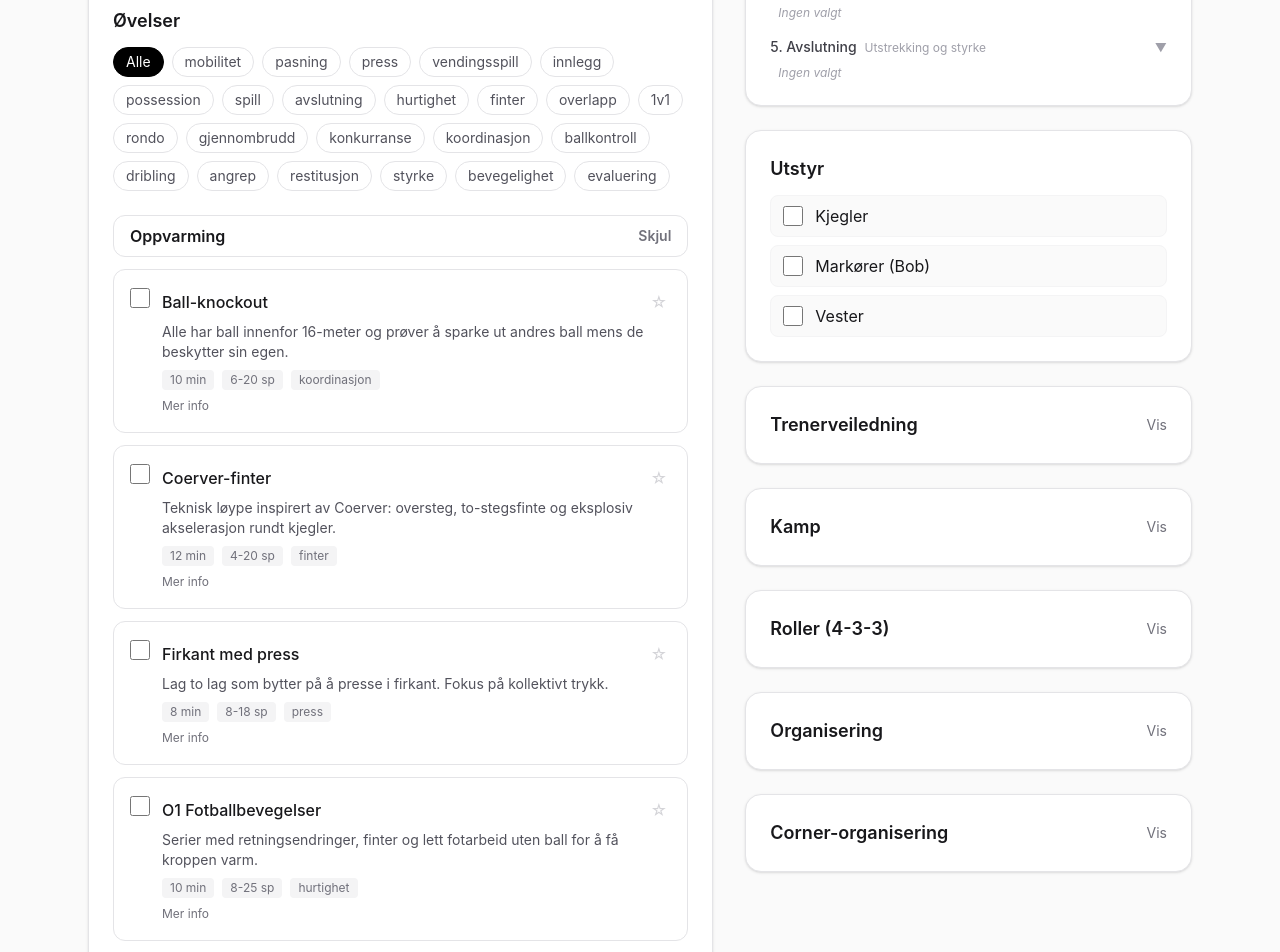
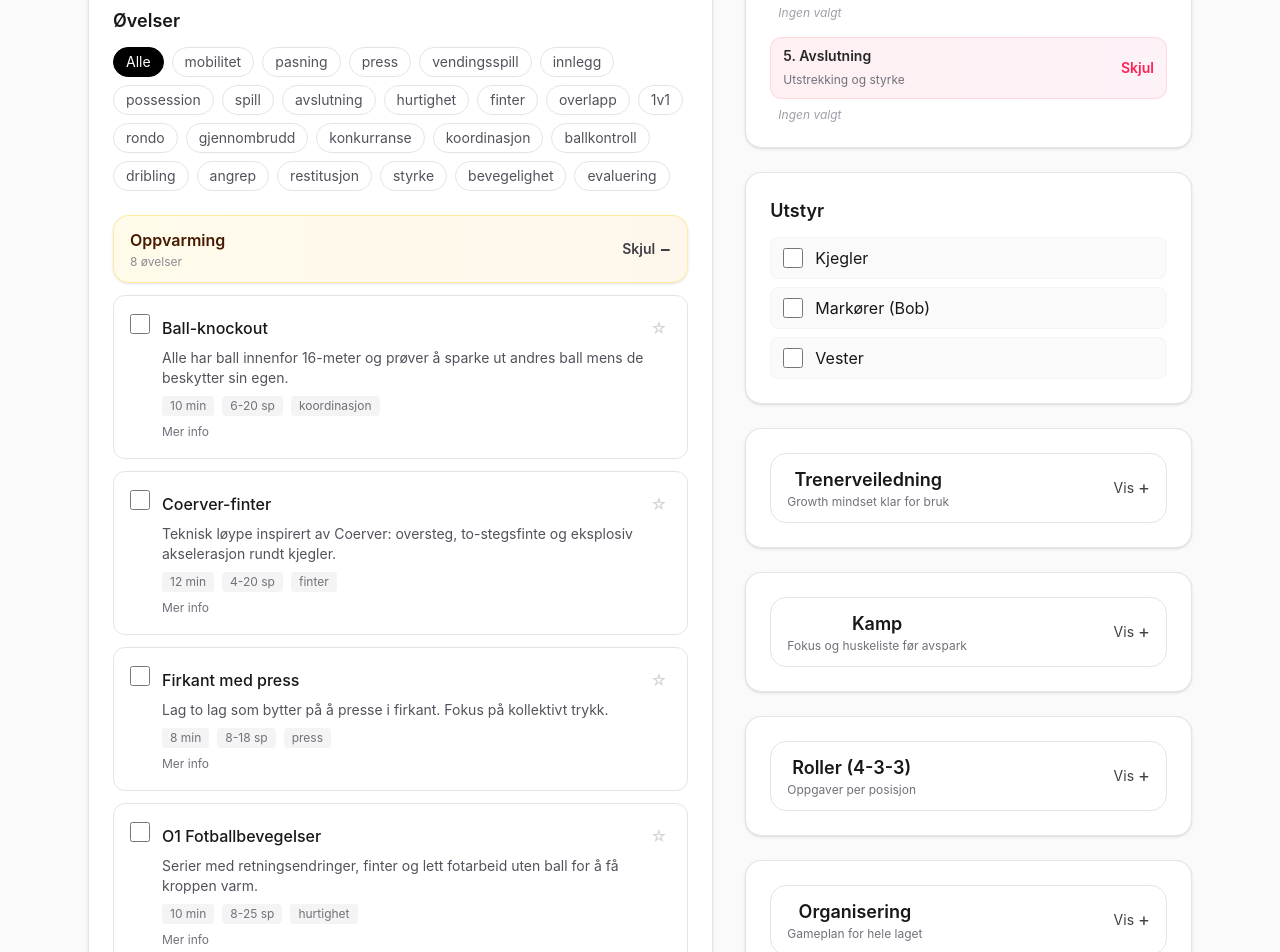
Before and after one commit to toro68/treninger, a Next.js app: page / in a window 1280 px wide. Shown: the part 340-1292 px from the top of the page. Built offline with nearby package versions, Linux system fonts and the light colour scheme.

Commit message:
Fikser TypeScript type for ExerciseCategory

```diff
--- a/src/components/CoachingTips.tsx
+++ b/src/components/CoachingTips.tsx
@@ -102,23 +102,24 @@ const tips: Tip[] = [
 ];
 
 export const CoachingTips = () => {
-  const [checked, setChecked] = useState<Set<string>>(new Set());
-  const [hydrated, setHydrated] = useState(false);
+  const [checked, setChecked] = useState<Set<string>>(() => {
+    if (typeof window === "undefined") {
+      return new Set();
+    }
+    const stored = window.localStorage.getItem("coaching-tips-checked");
+    return stored ? new Set(JSON.parse(stored)) : new Set();
+  });
   const [isOpen, setIsOpen] = useState(false);
 
   useEffect(() => {
-    const stored = localStorage.getItem("coaching-tips-checked");
-    if (stored) {
-      setChecked(new Set(JSON.parse(stored)));
+    if (typeof window === "undefined") {
+      return;
     }
-    setHydrated(true);
-  }, []);
-
-  useEffect(() => {
-    if (hydrated) {
-      localStorage.setItem("coaching-tips-checked", JSON.stringify([...checked]));
-    }
-  }, [checked, hydrated]);
+    window.localStorage.setItem(
+      "coaching-tips-checked",
+      JSON.stringify([...checked])
+    );
+  }, [checked]);
 
   const toggleChecked = (id: string) => {
     const next = new Set(checked);
@@ -132,19 +133,26 @@ export const CoachingTips = () => {
 
   const categories = [...new Set(tips.map((t) => t.category))];
 
-  if (!hydrated) {
-    return null;
-  }
-
   return (
     <section className="rounded-2xl border border-zinc-200 bg-white p-4 sm:p-6 shadow-sm">
       <button
         type="button"
         onClick={() => setIsOpen(!isOpen)}
-        className="flex w-full items-center justify-between"
+        aria-expanded={isOpen}
+        className={`flex w-full items-center justify-between rounded-2xl border px-4 py-3 transition focus-visible:outline focus-visible:outline-2 focus-visible:outline-offset-2 focus-visible:outline-black ${
+          isOpen
+            ? "border-emerald-200/70 bg-gradient-to-r from-emerald-50 to-lime-50"
+            : "border-zinc-200 bg-white"
+        }`}
       >
-        <h2 className="text-lg font-semibold text-zinc-900">Trenerveiledning</h2>
-        <span className="text-sm text-zinc-500">{isOpen ? "Skjul" : "Vis"}</span>
+        <div>
+          <h2 className="text-lg font-semibold text-zinc-900">Trenerveiledning</h2>
+          <p className="text-xs text-zinc-500">Growth mindset klar for bruk</p>
+        </div>
+        <span className="flex items-center gap-1 text-sm text-zinc-700">
+          {isOpen ? "Skjul" : "Vis"}
+          <span className="text-lg leading-none">{isOpen ? "−" : "+"}</span>
+        </span>
       </button>
 
       {isOpen && (
--- a/src/components/CornerOrganization.tsx
+++ b/src/components/CornerOrganization.tsx
@@ -10,10 +10,21 @@ export const CornerOrganization = () => {
       <button
         type="button"
         onClick={() => setIsOpen(!isOpen)}
-        className="flex w-full items-center justify-between"
+        aria-expanded={isOpen}
+        className={`flex w-full items-center justify-between rounded-2xl border px-4 py-3 transition focus-visible:outline focus-visible:outline-2 focus-visible:outline-offset-2 focus-visible:outline-black ${
+          isOpen
+            ? "border-orange-200/70 bg-gradient-to-r from-orange-50 to-amber-50"
+            : "border-zinc-200 bg-white"
+        }`}
       >
-        <h2 className="text-lg font-semibold text-zinc-900">Corner-organisering</h2>
-        <span className="text-sm text-zinc-500">{isOpen ? "Skjul" : "Vis"}</span>
+        <div>
+          <h2 className="text-lg font-semibold text-zinc-900">Corner-organisering</h2>
+          <p className="text-xs text-zinc-500">Keeperens script for dødballer</p>
+        </div>
+        <span className="flex items-center gap-1 text-sm text-zinc-700">
+          {isOpen ? "Skjul" : "Vis"}
+          <span className="text-lg leading-none">{isOpen ? "−" : "+"}</span>
+        </span>
       </button>
 
       {isOpen && (
@@ -41,7 +52,7 @@ export const CornerOrganization = () => {
                   Pek ut en tøff hodespiller til å stå på hjørnet av 5-meteren nærmest cornerflagget.
                 </p>
                 <p className="text-xs text-zinc-600 italic">
-                  Beskjed: "Stå på hjørnet! Du skal stange unna alt som kommer i din sone!"
+                  Beskjed: &quot;Stå på hjørnet! Du skal stange unna alt som kommer i din sone!&quot;
                 </p>
               </div>
 
@@ -54,7 +65,7 @@ export const CornerOrganization = () => {
                   Plasser midtstopperne pluss én sterk spiller til på linje langs 5-meteren (parallelt med mållinjen).
                 </p>
                 <p className="text-xs text-zinc-600 italic">
-                  Beskjed: "Dere tre er frie! Dere skal ikke markere, men angripe ballen og heade den langt vekk."
+                  Beskjed: &quot;Dere tre er frie! Dere skal ikke markere, men angripe ballen og heade den langt vekk.&quot;
                 </p>
               </div>
 
@@ -67,7 +78,7 @@ export const CornerOrganization = () => {
                   Sjekk at resten av laget har hver sin motstander.
                 </p>
                 <p className="text-xs text-zinc-600 italic">
-                  Beskjed: "Ta ut hver sin spiller! Ingen står alene!"
+                  Beskjed: &quot;Ta ut hver sin spiller! Ingen står alene!&quot;
                 </p>
               </div>
             </div>
@@ -86,13 +97,13 @@ export const CornerOrganization = () => {
 
               <div className="rounded-lg border border-zinc-100 bg-white p-3">
                 <p className="text-xs text-zinc-700 mb-1">
-                  <span className="font-semibold">"KEEPER!":</span> Hvis du går ut for å ta den, rop høyt og tidlig. Da må de andre flytte seg. Vær tøff i duellen – bruk gjerne kneet opp for beskyttelse.
+                  <span className="font-semibold">&quot;KEEPER!&quot;:</span> Hvis du går ut for å ta den, rop høyt og tidlig. Da må de andre flytte seg. Vær tøff i duellen – bruk gjerne kneet opp for beskyttelse.
                 </p>
               </div>
 
               <div className="rounded-lg border border-zinc-100 bg-white p-3">
                 <p className="text-xs text-zinc-700 mb-1">
-                  <span className="font-semibold">"UT!" eller "VEKK!":</span> Hvis du blir stående på streken, rop at forsvaret skal få ballen unna.
+                  <span className="font-semibold">&quot;UT!&quot; eller &quot;VEKK!&quot;:</span> Hvis du blir stående på streken, rop at forsvaret skal få ballen unna.
                 </p>
               </div>
 
--- a/src/components/EquipmentList.tsx
+++ b/src/components/EquipmentList.tsx
@@ -1,5 +1,5 @@
 import { useSessionStore } from "@/store/sessionStore";
-import { useEffect, useMemo, useState } from "react";
+import { useMemo, useState } from "react";
 
 const EQUIPMENT_LABELS: Record<string, string> = {
   vester: "Vester",
@@ -16,8 +16,6 @@ export const EquipmentList = () => {
   const generateSession = useSessionStore((state) => state.generateSession);
   const sessionBlocks = useMemo(() => generateSession(), [generateSession]);
   const [checked, setChecked] = useState<Set<string>>(new Set());
-  const [hydrated, setHydrated] = useState(false);
-  useEffect(() => setHydrated(true), []);
 
   // Fast utstyr som alltid trengs
   const ALWAYS_NEEDED = ["vester", "markør"];
@@ -31,10 +29,6 @@ export const EquipmentList = () => {
   });
 
   const equipmentList = [...equipmentSet].sort((a, b) => a.localeCompare(b, "nb"));
-
-  if (!hydrated) {
-    return null;
-  }
 
   if (equipmentList.length === 0) {
     return null;
--- a/src/components/ExerciseList.tsx
+++ b/src/components/ExerciseList.tsx
@@ -1,10 +1,11 @@
 import { filterExercises } from "@/store/sessionStore";
 import { ExerciseCard } from "./ExerciseCard";
 import { useSessionStore } from "@/store/sessionStore";
-import { useState } from "react";
+import { useMemo, useState } from "react";
+import type { ExerciseCategory } from "@/data/exercises";
 
 interface ExerciseListProps {
-  category?: "warmup" | "station" | "game" | "cooldown";
+  category?: ExerciseCategory;
   title: string;
   theme?: string;
 }
@@ -15,16 +16,37 @@ export const ExerciseList = ({ category, title, theme }: ExerciseListProps) => {
   const favoriteIds = useSessionStore((state) => state.favoriteIds);
   const exercises = filterExercises(exerciseLibrary, playerCount, category, theme, favoriteIds);
   const [open, setOpen] = useState(true);
+  const sectionAccent = useMemo(() => {
+    const styles: Record<NonNullable<ExerciseListProps["category"]> | "default", string> = {
+      warmup: "border-amber-200/70 bg-gradient-to-r from-amber-50 to-orange-50 text-amber-950 shadow-sm",
+      station: "border-sky-200/70 bg-gradient-to-r from-sky-50 to-cyan-50 text-sky-900 shadow-sm",
+      game: "border-emerald-200/70 bg-gradient-to-r from-emerald-50 to-lime-50 text-emerald-900 shadow-sm",
+      cooldown: "border-rose-200/70 bg-gradient-to-r from-rose-50 to-pink-50 text-rose-900 shadow-sm",
+      "fixed-warmup": "border-amber-200/70 bg-gradient-to-r from-amber-50 to-orange-50 text-amber-950 shadow-sm",
+      default: "border-zinc-200 bg-zinc-50 text-zinc-900",
+    };
+    return styles[category ?? "default"];
+  }, [category]);
+  const exerciseCount = exercises.length;
 
   return (
     <section>
       <button
         type="button"
+        aria-expanded={open}
         onClick={() => setOpen((prev) => !prev)}
-        className="flex w-full items-center justify-between rounded-xl border border-zinc-200 bg-white px-4 py-2 text-left text-base font-semibold text-zinc-900"
+        className={`flex w-full items-center justify-between rounded-2xl border px-4 py-3 text-left text-base font-semibold transition focus-visible:outline focus-visible:outline-2 focus-visible:outline-offset-2 focus-visible:outline-black ${sectionAccent}`}
       >
-        {title}
-        <span className="text-sm text-zinc-500">{open ? "Skjul" : "Vis"}</span>
+        <div className="flex flex-col gap-0.5">
+          <span>{title}</span>
+          <span className="text-xs font-normal text-zinc-500/80">
+            {exerciseCount > 0 ? `${exerciseCount} øvelse${exerciseCount === 1 ? "" : "r"}` : "Ingen øvelser"}
+          </span>
+        </div>
+        <span className="flex items-center gap-1 text-sm text-zinc-700">
+          {open ? "Skjul" : "Vis"}
+          <span className="text-lg leading-none">{open ? "−" : "+"}</span>
+        </span>
       </button>
       {open && (
         <div className="mt-3 space-y-3">
--- a/src/components/MatchPrep.tsx
+++ b/src/components/MatchPrep.tsx
@@ -105,23 +105,21 @@ const checklistItems = [
 ];
 
 export const MatchPrep = () => {
-  const [checked, setChecked] = useState<Set<string>>(new Set());
-  const [hydrated, setHydrated] = useState(false);
+  const [checked, setChecked] = useState<Set<string>>(() => {
+    if (typeof window === "undefined") {
+      return new Set();
+    }
+    const stored = window.localStorage.getItem("match-prep-checked");
+    return stored ? new Set(JSON.parse(stored)) : new Set();
+  });
   const [isOpen, setIsOpen] = useState(false);
 
   useEffect(() => {
-    const stored = localStorage.getItem("match-prep-checked");
-    if (stored) {
-      setChecked(new Set(JSON.parse(stored)));
+    if (typeof window === "undefined") {
+      return;
     }
-    setHydrated(true);
-  }, []);
-
-  useEffect(() => {
-    if (hydrated) {
-      localStorage.setItem("match-prep-checked", JSON.stringify([...checked]));
-    }
-  }, [checked, hydrated]);
+    window.localStorage.setItem("match-prep-checked", JSON.stringify([...checked]));
+  }, [checked]);
 
   const toggleChecked = (id: string) => {
     const next = new Set(checked);
@@ -133,19 +131,26 @@ export const MatchPrep = () => {
     setChecked(next);
   };
 
-  if (!hydrated) {
-    return null;
-  }
-
   return (
     <section className="rounded-2xl border border-zinc-200 bg-white p-4 sm:p-6 shadow-sm">
       <button
         type="button"
         onClick={() => setIsOpen(!isOpen)}
-        className="flex w-full items-center justify-between"
+        aria-expanded={isOpen}
+        className={`flex w-full items-center justify-between rounded-2xl border px-4 py-3 transition focus-visible:outline focus-visible:outline-2 focus-visible:outline-offset-2 focus-visible:outline-black ${
+          isOpen
+            ? "border-sky-200/70 bg-gradient-to-r from-sky-50 to-blue-50"
+            : "border-zinc-200 bg-white"
+        }`}
       >
-        <h2 className="text-lg font-semibold text-zinc-900">Kamp</h2>
-        <span className="text-sm text-zinc-500">{isOpen ? "Skjul" : "Vis"}</span>
+        <div>
+          <h2 className="text-lg font-semibold text-zinc-900">Kamp</h2>
+          <p className="text-xs text-zinc-500">Fokus og huskeliste før avspark</p>
+        </div>
+        <span className="flex items-center gap-1 text-sm text-zinc-700">
+          {isOpen ? "Skjul" : "Vis"}
+          <span className="text-lg leading-none">{isOpen ? "−" : "+"}</span>
+        </span>
       </button>
 
       {isOpen && (
--- a/src/components/Roles.tsx
+++ b/src/components/Roles.tsx
@@ -84,10 +84,21 @@ export const Roles = () => {
       <button
         type="button"
         onClick={() => setIsOpen(!isOpen)}
-        className="flex w-full items-center justify-between"
+        aria-expanded={isOpen}
+        className={`flex w-full items-center justify-between rounded-2xl border px-4 py-3 transition focus-visible:outline focus-visible:outline-2 focus-visible:outline-offset-2 focus-visible:outline-black ${
+          isOpen
+            ? "border-violet-200/70 bg-gradient-to-r from-violet-50 to-indigo-50"
+            : "border-zinc-200 bg-white"
+        }`}
       >
-        <h2 className="text-lg font-semibold text-zinc-900">Roller (4-3-3)</h2>
-        <span className="text-sm text-zinc-500">{isOpen ? "Skjul" : "Vis"}</span>
+        <div>
+          <h2 className="text-lg font-semibold text-zinc-900">Roller (4-3-3)</h2>
+          <p className="text-xs text-zinc-500">Oppgaver per posisjon</p>
+        </div>
+        <span className="flex items-center gap-1 text-sm text-zinc-700">
+          {isOpen ? "Skjul" : "Vis"}
+          <span className="text-lg leading-none">{isOpen ? "−" : "+"}</span>
+        </span>
       </button>
 
       {isOpen && (
--- a/src/components/SessionTimeline.tsx
+++ b/src/components/SessionTimeline.tsx
@@ -1,5 +1,5 @@
 import { recommendedDuration, useSessionStore, SessionBlock } from "@/store/sessionStore";
-import { useState, useEffect } from "react";
+import { useState } from "react";
 
 type ClipboardCapableNavigator = Navigator & {
   clipboard?: Pick<Clipboard, "writeText">;
@@ -19,8 +19,7 @@ export const SessionTimeline = () => {
   const setPlannedBlocks = useSessionStore((state) => state.setPlannedBlocks);
   const resetPlan = useSessionStore((state) => state.resetPlan);
 
-  const [hydrated, setHydrated] = useState(false);
-  useEffect(() => setHydrated(true), []);
+  const [hydrated] = useState(() => typeof window !== "undefined");
 
   const [dragIndex, setDragIndex] = useState<number | null>(null);
   const [shareStatus, setShareStatus] = useState<
@@ -211,7 +210,7 @@ export const SessionTimeline = () => {
       <div className="flex flex-col gap-2 sm:flex-row sm:items-center sm:justify-between">
         <h2 className="text-lg font-semibold text-zinc-900">Øktplan</h2>
         <div className="flex flex-wrap items-center gap-2 text-sm text-zinc-500">
-          <span className="font-medium">{totalMinutes} min</span>
+          <span className="font-medium" aria-live="polite">{totalMinutes} min</span>
           <div className="relative">
             <button
               onClick={() => setShowShareOptions(!showShareOptions)}
@@ -270,19 +269,28 @@ export const SessionTimeline = () => {
                 {isCollapsible ? (
                   <button
                     onClick={() => setShowCooldown(!showCooldown)}
-                    className="flex items-baseline gap-2 mb-2 w-full text-left"
+                    className={`flex items-center gap-3 mb-2 w-full rounded-xl border px-3 py-2 text-left transition ${
+                      showCooldown
+                        ? "border-rose-200/70 bg-gradient-to-r from-rose-50 to-pink-50"
+                        : "border-rose-100 bg-white"
+                    }`}
                   >
-                    <h3 className="text-sm font-medium text-zinc-700">{part.title}</h3>
+                    <div>
+                      <h3 className="text-sm font-semibold text-zinc-800">{part.title}</h3>
+                      {part.subtitle && (
+                        <span className="text-xs text-zinc-500">{part.subtitle}</span>
+                      )}
+                    </div>
                     {part.subtitle && (
-                      <span className="text-xs text-zinc-400">{part.subtitle}</span>
+                      <span className="sr-only">{part.subtitle}</span>
                     )}
-                    <span className="ml-auto text-xs text-zinc-400">
-                      {showCooldown ? "▼" : "▶"}
+                    <span className={`ml-auto text-sm font-semibold transition ${showCooldown ? "text-rose-500" : "text-zinc-400"}`}>
+                      {showCooldown ? "Skjul" : "Vis"}
                     </span>
                   </button>
                 ) : (
                   <div className="flex items-baseline gap-2 mb-2">
-                    <h3 className="text-sm font-medium text-zinc-700">{part.title}</h3>
+                    <h3 className="text-sm font-semibold text-zinc-800">{part.title}</h3>
                     {part.subtitle && (
                       <span className="text-xs text-zinc-400">{part.subtitle}</span>
                     )}
@@ -298,7 +306,9 @@ export const SessionTimeline = () => {
                         {part.blocks.map(({ block, globalIndex }) => (
                           <div
                             key={block.id}
+                            role="group"
                             draggable
+                            aria-label={`${block.exercise.name} blokk`}
                             onDragStart={() => handleDragStart(globalIndex)}
                             onDragOver={handleDragOver}
                             onDrop={() => handleDrop(globalIndex)}
--- a/src/components/TeamOrganization.tsx
+++ b/src/components/TeamOrganization.tsx
@@ -9,11 +9,22 @@ export const TeamOrganization = () => {
     <section className="rounded-2xl border border-zinc-200 bg-white p-4 sm:p-6 shadow-sm">
       <button
         type="button"
+        aria-expanded={isOpen}
         onClick={() => setIsOpen(!isOpen)}
-        className="flex w-full items-center justify-between"
+        className={`flex w-full items-center justify-between rounded-2xl border px-4 py-3 transition focus-visible:outline focus-visible:outline-2 focus-visible:outline-offset-2 focus-visible:outline-black ${
+          isOpen
+            ? "border-slate-200/70 bg-gradient-to-r from-slate-50 to-zinc-50"
+            : "border-zinc-200 bg-white"
+        }`}
       >
-        <h2 className="text-lg font-semibold text-zinc-900">Organisering</h2>
-        <span className="text-sm text-zinc-500">{isOpen ? "Skjul" : "Vis"}</span>
+        <div>
+          <h2 className="text-lg font-semibold text-zinc-900">Organisering</h2>
+          <p className="text-xs text-zinc-500">Gameplan for hele laget</p>
+        </div>
+        <span className="flex items-center gap-1 text-sm text-zinc-700">
+          {isOpen ? "Skjul" : "Vis"}
+          <span className="text-lg leading-none">{isOpen ? "−" : "+"}</span>
+        </span>
       </button>
 
       {isOpen && (
@@ -137,7 +148,7 @@ export const TeamOrganization = () => {
               <div className="rounded-lg border border-zinc-100 bg-zinc-50 p-3">
                 <h4 className="text-xs font-semibold text-zinc-800 mb-1">Dueller</h4>
                 <p className="text-xs text-zinc-700">
-                  Vær først på ball, vis offervilje. "Ta duellen før duellen" - gå i kroppen for å fjerne fart og timing.
+                  Vær først på ball, vis offervilje. &quot;Ta duellen før duellen&quot; - gå i kroppen for å fjerne fart og timing.
                 </p>
               </div>
 
@@ -151,7 +162,7 @@ export const TeamOrganization = () => {
               <div className="rounded-lg border border-zinc-100 bg-zinc-50 p-3">
                 <h4 className="text-xs font-semibold text-zinc-800 mb-1">Returberedskap</h4>
                 <p className="text-xs text-zinc-700">
-                  Mange mål scores på returer. Unngå "ball watching", fortsett markering til situasjonen er avklart.
+                  Mange mål scores på returer. Unngå &quot;ball watching&quot;, fortsett markering til situasjonen er avklart.
                 </p>
               </div>
             </div>
```
Also changed, not shown: 1 other file (tests, documents, lock files or other folders).
